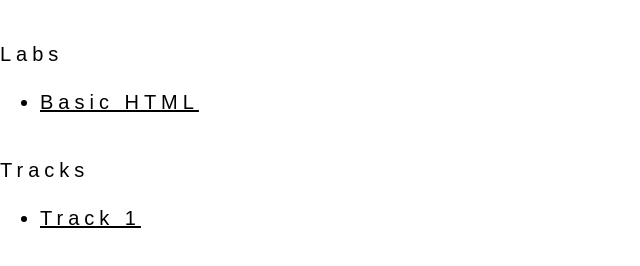
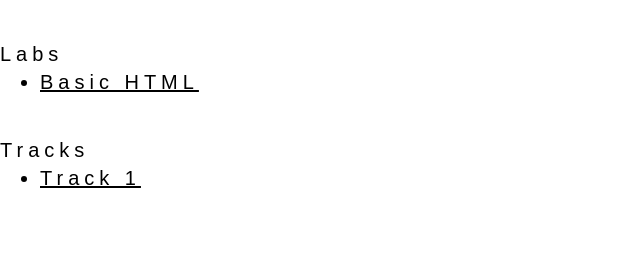
Before and after one commit to Oliviahunter/hunto228.github.io, a plain HTML site: page index.html in a window 1280 px wide. Shown: the part 182-448 px from the top of the page, without its empty margins (0-640 px from the left). Drawn offline with nearby package versions, Linux system fonts and the light colour scheme.

Commit message:
updated homepage

```diff
--- a/assets/css/styles.css
+++ b/assets/css/styles.css
@@ -25,3 +25,7 @@ div{
 img {
 	margin-bottom: 40px;
 }
+
+ul {
+	margin:0;
+}
```
